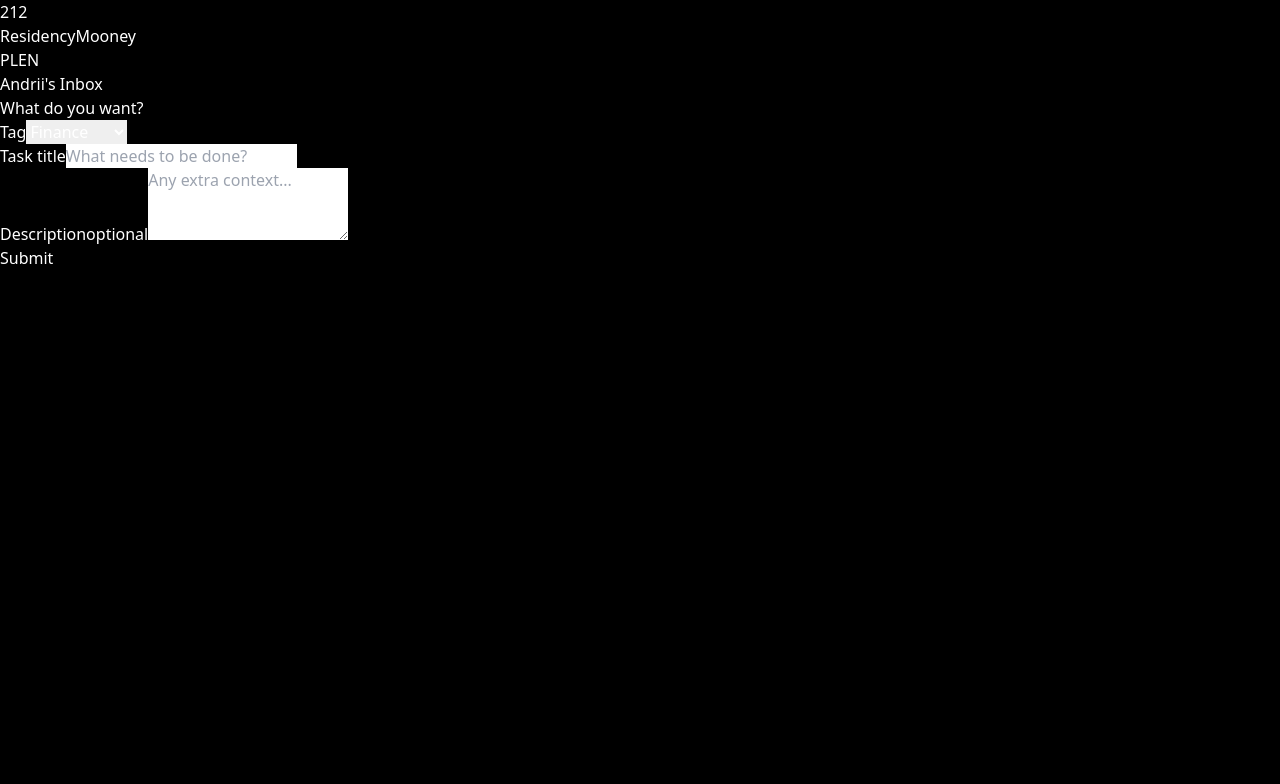
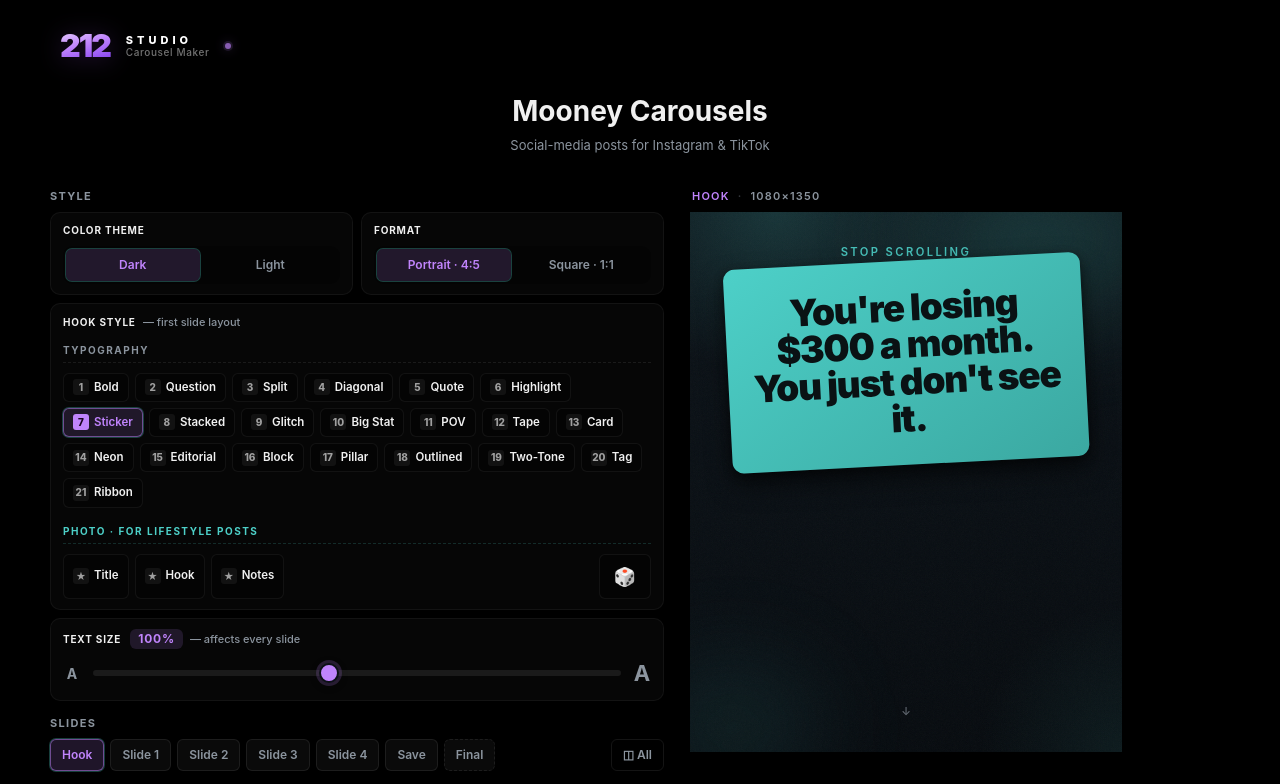
Before and after one commit to andriybobchuk/timesheet-app, a React (Vite) app: page / in a window 1280 px wide. Shown: the top 784 px of the page. Built offline with nearby package versions, Linux system fonts and the light colour scheme.

Commit message:
Make Carousel Maker the primary screen; hide other tools behind logo double-click

```diff
--- a/index.html
+++ b/index.html
@@ -7,7 +7,7 @@
     <meta name="apple-mobile-web-app-capable" content="yes" />
     <meta name="apple-mobile-web-app-status-bar-style" content="black" />
     <meta name="theme-color" content="#000000" />
-    <title>Andrii's Inbox</title>
+    <title>212 Studio · Carousel Maker</title>
   </head>
   <body>
     <div id="root"></div>
--- a/src/App.jsx
+++ b/src/App.jsx
@@ -6,16 +6,18 @@ import MooneyDesigner from './MooneyDesigner';
 const TAGS = ['Finance', 'LinkedIn', 'Legal', 'Side Quest'];
 
 const VALID_SCREENS = ['inbox', 'residency', 'mooney'];
+const DEFAULT_SCREEN = 'mooney';
 const SCREEN_TITLES = {
   inbox: "Andrii's Inbox",
   residency: 'Residency Tracker',
-  mooney: 'Mooney Designer',
+  mooney: '212 Studio · Carousel Maker',
 };
 
 const getScreenFromPath = () => {
-  if (typeof window === 'undefined') return 'inbox';
+  if (typeof window === 'undefined') return DEFAULT_SCREEN;
   const path = window.location.pathname.replace(/^\/+|\/+$/g, '');
-  return VALID_SCREENS.includes(path) ? path : 'inbox';
+  if (path === '') return DEFAULT_SCREEN;
+  return VALID_SCREENS.includes(path) ? path : DEFAULT_SCREEN;
 };
 
 const i18n = {
@@ -72,7 +74,7 @@ export default function App() {
 
   const setScreen = useCallback((newScreen) => {
     setScreenState(newScreen);
-    const newPath = newScreen === 'inbox' ? '/' : `/${newScreen}`;
+    const newPath = newScreen === DEFAULT_SCREEN ? '/' : `/${newScreen}`;
     if (typeof window !== 'undefined' && window.location.pathname !== newPath) {
       window.history.pushState(null, '', newPath);
     }
@@ -137,11 +139,11 @@ export default function App() {
   };
 
   if (screen === 'residency') {
-    return <ResidencyTracker onBack={() => setScreen('inbox')} />;
+    return <ResidencyTracker onBack={() => setScreen(DEFAULT_SCREEN)} />;
   }
 
   if (screen === 'mooney') {
-    return <MooneyDesigner onBack={() => setScreen('inbox')} />;
+    return <MooneyDesigner onNavigate={setScreen} />;
   }
 
   return (
--- a/src/MooneyDesigner.css
+++ b/src/MooneyDesigner.css
@@ -21,65 +21,101 @@
 }
 
 /* =============================================
-   TOP TOOLBAR
+   TOP TOOLBAR — branded studio logo only
+   Secondary nav (screenshots, icon, inbox, residency)
+   is revealed by double-clicking the logo.
    ============================================= */
 .mooney-toolbar {
   display: flex;
-  justify-content: space-between;
+  justify-content: flex-start;
   align-items: center;
-  max-width: 1100px;
-  margin: 0 auto 18px;
+  max-width: 1180px;
+  margin: 0 auto 22px;
   position: relative;
   z-index: 50;
 }
 
-.mooney-back-btn {
+.studio-logo {
+  position: relative;
+  display: inline-flex;
+  align-items: center;
+  gap: 12px;
   background: transparent;
-  border: 1px solid rgba(255,255,255,0.12);
-  color: var(--text-secondary);
-  padding: 7px 14px;
-  border-radius: 8px;
-  font-size: 13px;
-  font-weight: 600;
+  border: none;
+  padding: 6px 12px 6px 6px;
+  border-radius: 12px;
   cursor: pointer;
-  transition: all 0.2s;
-}
-.mooney-back-btn:hover {
-  color: var(--text-primary);
-  border-color: rgba(77,208,200,0.4);
-}
-
-/* "Other tools" dropdown — tucks Screenshots + App Icon out of the main flow */
-.mooney-tool-menu { position: relative; margin-left: auto; }
-.mooney-tool-trigger {
-  background: rgba(255,255,255,0.03);
-  border: 1px solid rgba(255,255,255,0.08);
-  color: var(--text-secondary);
-  padding: 7px 14px;
-  border-radius: 8px;
-  font-size: 13px;
-  font-weight: 600;
-  cursor: pointer;
-  transition: all 0.2s;
-}
-.mooney-tool-trigger:hover {
-  color: var(--text-primary);
-  border-color: rgba(77,208,200,0.4);
-}
+  user-select: none;
+  transition: background 0.18s ease;
+  -webkit-user-select: none;
+}
+.studio-logo:hover { background: rgba(255,255,255,0.04); }
+.studio-logo:active { background: rgba(192,132,252,0.08); }
+.studio-logo-mark {
+  font-size: 32px;
+  font-weight: 900;
+  letter-spacing: -2px;
+  line-height: 1;
+  background: linear-gradient(165deg, #E9D5FF 0%, #C084FC 45%, #7C3AED 100%);
+  -webkit-background-clip: text;
+  -webkit-text-fill-color: transparent;
+  background-clip: text;
+  padding: 0 4px;
+  filter: drop-shadow(0 2px 12px rgba(168,85,247,0.25));
+}
+.studio-logo-stack {
+  display: flex;
+  flex-direction: column;
+  text-align: left;
+  gap: 1px;
+}
+.studio-logo-name {
+  font-size: 11px;
+  font-weight: 800;
+  letter-spacing: 4px;
+  color: #ffffff;
+  text-transform: uppercase;
+  line-height: 1;
+}
+.studio-logo-tag {
+  font-size: 10px;
+  color: rgba(255,255,255,0.45);
+  font-weight: 500;
+  letter-spacing: 0.6px;
+  line-height: 1;
+}
+.studio-logo-dot {
+  width: 6px;
+  height: 6px;
+  border-radius: 50%;
+  background: var(--ui-accent);
+  box-shadow: 0 0 0 2px rgba(192,132,252,0.18), 0 0 12px rgba(192,132,252,0.55);
+  margin-left: 4px;
+  opacity: 0.7;
+  transition: opacity 0.18s ease, transform 0.18s ease;
+}
+.studio-logo:hover .studio-logo-dot { opacity: 1; transform: scale(1.15); }
+.studio-logo-armed .studio-logo-dot {
+  opacity: 1;
+  transform: scale(1.4);
+  box-shadow: 0 0 0 4px rgba(192,132,252,0.25), 0 0 16px rgba(192,132,252,0.8);
+}
+
+/* Hidden secret-nav dropdown (anchored to logo) */
 .mooney-tool-backdrop {
   position: fixed; inset: 0; z-index: 90;
 }
-.mooney-tool-dropdown {
+.mooney-tool-dropdown.studio-secret-nav {
   position: absolute;
-  top: calc(100% + 6px);
-  right: 0;
+  top: calc(100% + 8px);
+  left: 0;
   z-index: 100;
-  background: #15191e;
-  border: 1px solid rgba(77,208,200,0.18);
-  border-radius: 12px;
+  background: #14181d;
+  border: 1px solid rgba(255,255,255,0.10);
+  border-radius: 14px;
   padding: 8px;
-  min-width: 280px;
-  box-shadow: 0 18px 50px rgba(0,0,0,0.5), 0 4px 12px rgba(0,0,0,0.3);
+  min-width: 290px;
+  box-shadow: 0 24px 60px rgba(0,0,0,0.55), 0 4px 16px rgba(0,0,0,0.35);
 }
 .mooney-tool-dropdown-label {
   font-size: 10px;
@@ -88,6 +124,11 @@
   color: var(--text-secondary);
   padding: 6px 10px 8px;
   font-weight: 700;
+}
+.mooney-tool-dropdown-divider {
+  height: 1px;
+  background: rgba(255,255,255,0.06);
+  margin: 8px 0;
 }
 .mooney-tool-dropdown button {
   display: flex; align-items: center;
@@ -103,10 +144,10 @@
   text-align: left;
   transition: background 0.15s;
 }
-.mooney-tool-dropdown button:hover { background: rgba(77,208,200,0.08); }
+.mooney-tool-dropdown button:hover { background: rgba(255,255,255,0.05); }
 .mooney-tool-dropdown button.on {
-  background: rgba(77,208,200,0.15);
-  color: var(--accent);
+  background: rgba(192,132,252,0.15);
+  color: var(--ui-accent);
 }
 .mooney-tool-dropdown .mtd-hint {
   margin-left: 6px;
--- a/src/MooneyDesigner.jsx
+++ b/src/MooneyDesigner.jsx
@@ -1639,9 +1639,23 @@ const TAB_TITLES = {
   logo: { title: 'App Icon Designs', sub: '1024 × 1024 — App Store & Google Play' },
 }
 
-export default function MooneyDesigner({ onBack }) {
+export default function MooneyDesigner({ onNavigate }) {
   const [tab, setTab] = useState('carousels')
   const [moreOpen, setMoreOpen] = useState(false)
+  const [logoClickCount, setLogoClickCount] = useState(0)
+  const logoClickTimer = useRef(null)
+
+  /* Hidden nav: double-click the studio logo to reveal secondary tools */
+  const handleLogoClick = () => {
+    setLogoClickCount(c => c + 1)
+    if (logoClickTimer.current) clearTimeout(logoClickTimer.current)
+    logoClickTimer.current = setTimeout(() => setLogoClickCount(0), 600)
+    if (logoClickCount + 1 >= 2) {
+      setMoreOpen(true)
+      setLogoClickCount(0)
+      if (logoClickTimer.current) clearTimeout(logoClickTimer.current)
+    }
+  }
   const [currentSlide, setCurrentSlide] = useState(0)
   const [showAll, setShowAll] = useState(false)
   const [format, setFormat] = useState('apple')
@@ -1713,22 +1727,25 @@ export default function MooneyDesigner({ onBack }) {
   return (
     <div className="mooney-app">
       <div className="mooney-toolbar">
-        {onBack && (
-          <button onClick={onBack} className="mooney-back-btn">← Back to inbox</button>
-        )}
-        <div className="mooney-studio-mark">Studio · Mooney Designer</div>
-        <div className="mooney-tool-menu">
         <button
-            className="mooney-tool-trigger"
-            onClick={() => setMoreOpen(o => !o)}
+          type="button"
+          className={`studio-logo${logoClickCount === 1 ? ' studio-logo-armed' : ''}`}
+          onClick={handleLogoClick}
+          title="Double-click for more tools"
         >
-            ⋯ Other tools
+          <span className="studio-logo-mark">212</span>
+          <span className="studio-logo-stack">
+            <span className="studio-logo-name">STUDIO</span>
+            <span className="studio-logo-tag">{tab === 'carousels' ? 'Carousel Maker' : tab === 'screenshots' ? 'App Store Screenshots' : 'App Icon Designs'}</span>
+          </span>
+          <span className="studio-logo-dot" aria-hidden="true" />
         </button>
+
         {moreOpen && (
           <>
             <div className="mooney-tool-backdrop" onClick={() => setMoreOpen(false)} />
-              <div className="mooney-tool-dropdown">
-                <div className="mooney-tool-dropdown-label">Switch tool</div>
+            <div className="mooney-tool-dropdown studio-secret-nav">
+              <div className="mooney-tool-dropdown-label">Tools in this app</div>
               <button
                 className={tab === 'carousels' ? 'on' : ''}
                 onClick={() => { setTab('carousels'); setMoreOpen(false) }}
@@ -1747,10 +1764,21 @@ export default function MooneyDesigner({ onBack }) {
               >
                 🎯 App Icon Designs
               </button>
-              </div>
+              {onNavigate && (
+                <>
+                  <div className="mooney-tool-dropdown-divider" />
+                  <div className="mooney-tool-dropdown-label">Personal pages</div>
+                  <button onClick={() => { setMoreOpen(false); onNavigate('inbox') }}>
+                    📋 Inbox
+                  </button>
+                  <button onClick={() => { setMoreOpen(false); onNavigate('residency') }}>
+                    🏠 Residency Tracker
+                  </button>
                 </>
               )}
             </div>
+          </>
+        )}
       </div>
 
       <div className="controls">
```
Also changed, not shown: 1 other file (tests, documents, lock files or other folders). Lines whose indentation alone changed are shown as unchanged.
